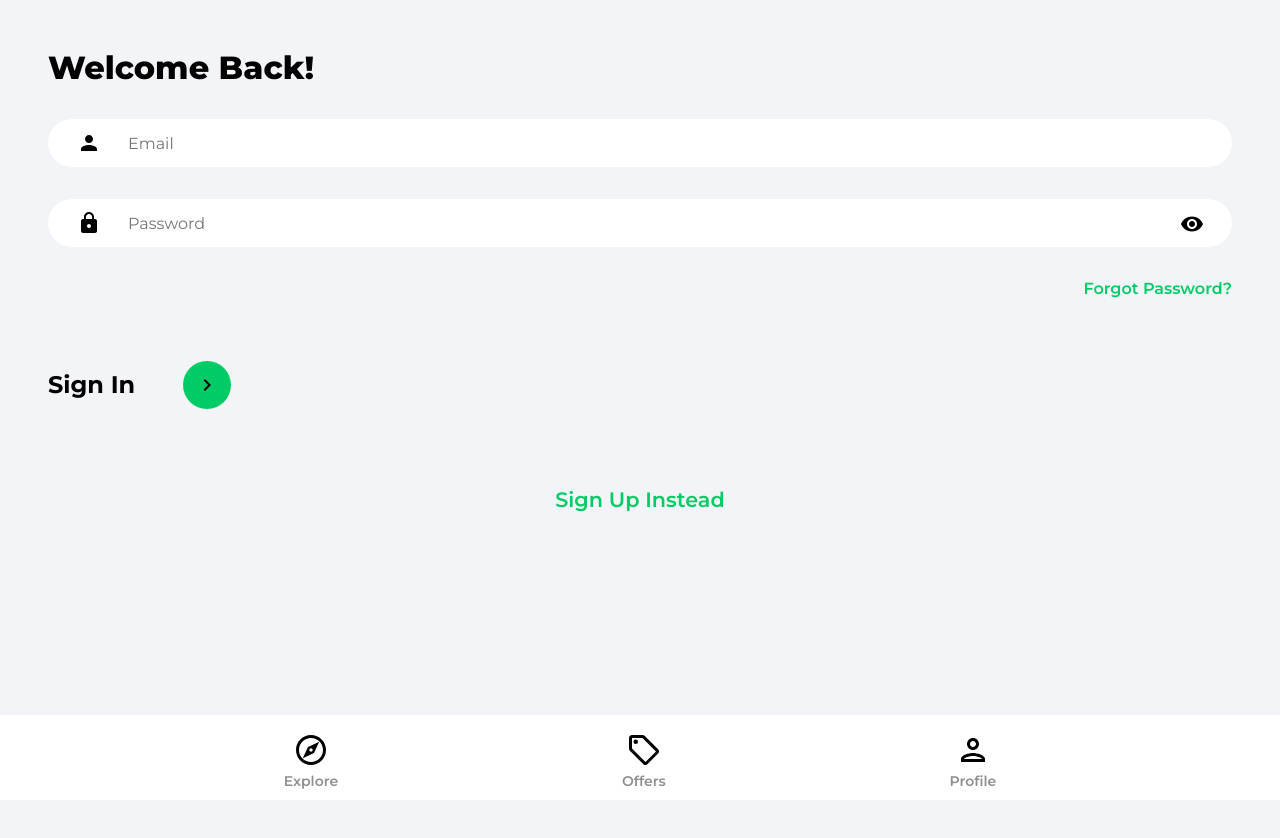
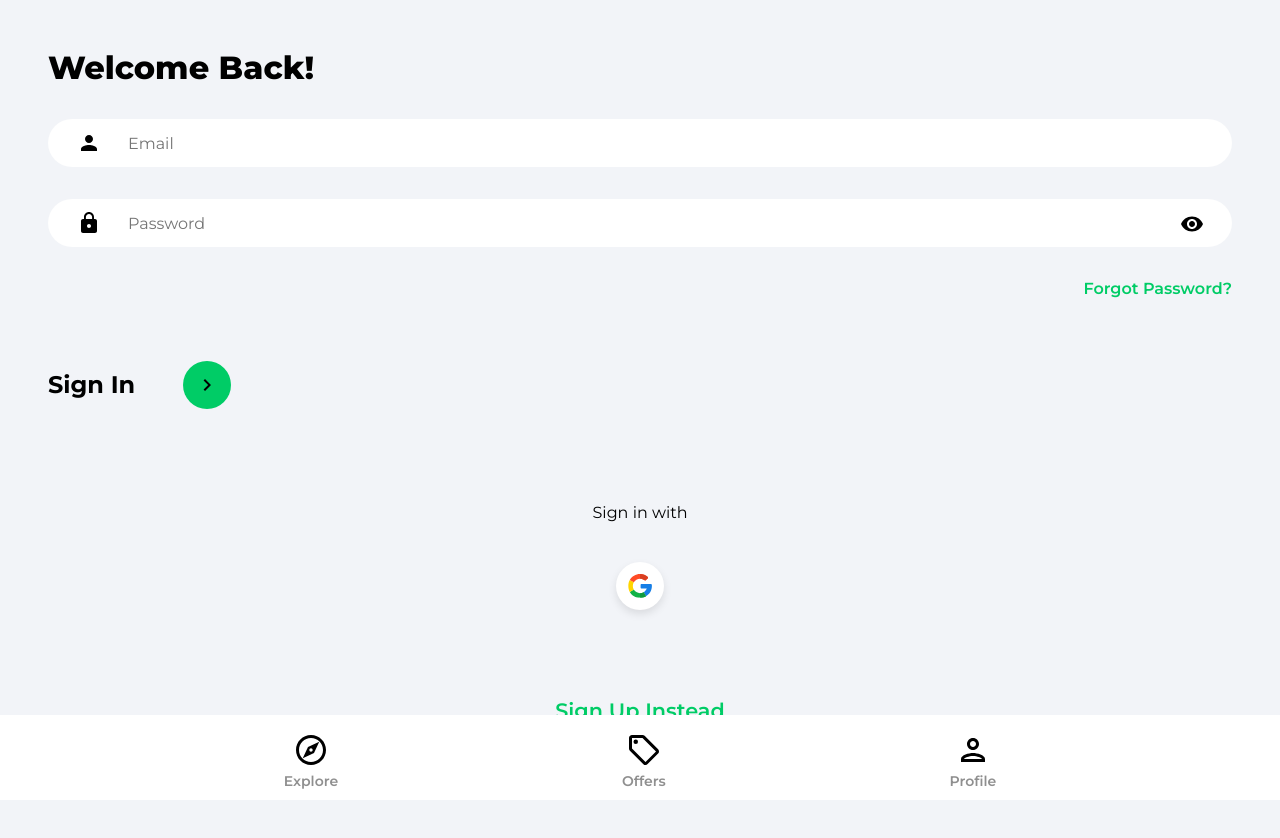
Before and after one commit to dhairya-p/house-marketplace, a React (Vite) app: page /sign-in in a window 1280 px wide. Shown: the top 838 px of the page. Before the commit the page ends 800 px from the top, so only its background shows below. Built offline with nearby package versions, Linux system fonts and the light colour scheme.

Commit message:
Add Google OAuth funtionality

```diff
--- /dev/null
+++ b/src/components/OAuth.jsx
@@ -0,0 +1,50 @@
+import React from 'react'
+import { useLocation, useNavigate } from 'react-router-dom'
+import { getAuth, signInWithPopup, GoogleAuthProvider } from 'firebase/auth'
+import { doc, setDoc, serverTimestamp } from 'firebase/firestore'
+import { db } from '../firebase.config'
+import { toast } from 'react-toastify'
+import GoogleIconUrl from '../assets/svg/googleIcon.svg'
+
+function OAuth() {
+  const navigate = useNavigate()
+  const location = useLocation()
+
+  const onGoogleClick = async () => {
+    try {
+      const auth = getAuth()
+      const provider = new GoogleAuthProvider()
+      const result = await signInWithPopup(auth, provider)
+      const user = result.user
+      // Check if user already exists in Firestore
+      const docRef = doc(db, 'users', user.uid)
+      const userDoc = await getDoc(docRef)
+      if (!userDoc.exists()) {
+        // User does not exist, create a new document
+        const formDataCopy = {
+          name: user.displayName,
+          email: user.email,
+          timestamp: serverTimestamp(),
+        }
+        await setDoc(docRef, formDataCopy)
+      }
+      // User exists, or document created successfully
+      navigate('/')
+      toast.success('Logged in successfully')
+    } catch (error) {
+      toast.error('Could not log in with Google')
+    }
+  }
+
+  return (
+    <div className='socialLogin'>
+      <p>Sign {location.pathname === '/sign-up' ? 'up' : 'in'} with</p>
+      {/* Google icon */}
+      <button className="socialIconDiv" onClick={onGoogleClick}>
+        <img className="socialIconImg" src={GoogleIconUrl} alt="google" />
+      </button>
+    </div>
+  )
+}
+
+export default OAuth
--- a/src/pages/SignIn.jsx
+++ b/src/pages/SignIn.jsx
@@ -4,6 +4,7 @@
 import visibilityIconUrl from '../assets/svg/visibilityIcon.svg'
 import { getAuth, signInWithEmailAndPassword } from "firebase/auth"
 import { toast } from "react-toastify"
+import OAuth from "../components/OAuth"
 
 
 function SignIn() {
@@ -83,7 +84,7 @@
         </div>
       </form>
 
-      {/* Google OAuth */}
+      <OAuth />
 
       <Link to="/sign-up" className="registerLink">
         Sign Up Instead
--- a/src/pages/SignUp.jsx
+++ b/src/pages/SignUp.jsx
@@ -6,6 +6,7 @@
 import ArrowRightIconUrl from '../assets/svg/keyboardArrowRightIcon.svg'
 import visibilityIconUrl from '../assets/svg/visibilityIcon.svg'
 import { toast } from "react-toastify"
+import OAuth from "../components/OAuth.jsx"
 
 function SignUp() {
   const [showPassword, setShowPassword] = useState(false)
@@ -126,7 +127,7 @@
         </div>
       </form>
 
-      {/* Google OAuth */}
+      <OAuth />
 
       <Link to="/sign-in" className="registerLink">
         Already have an account? Sign In
```
